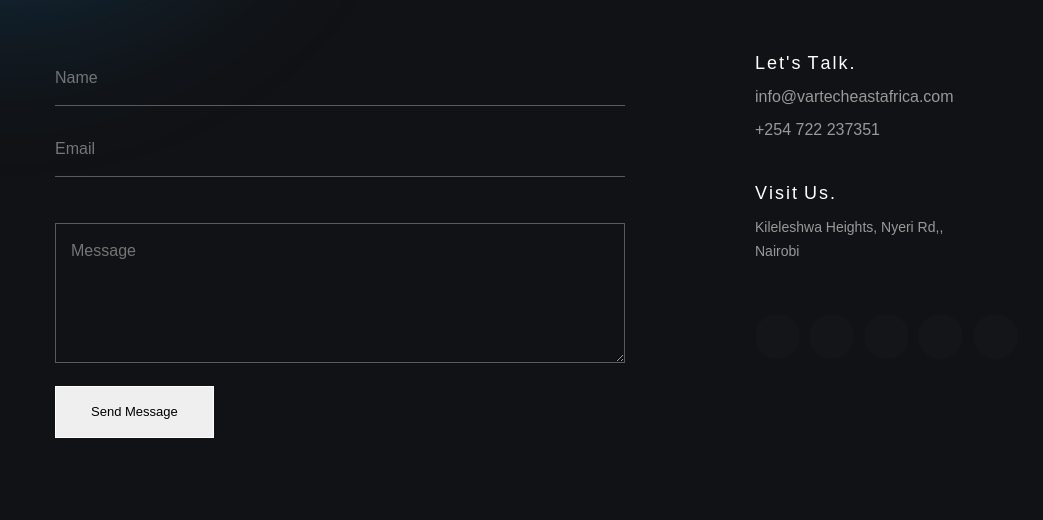
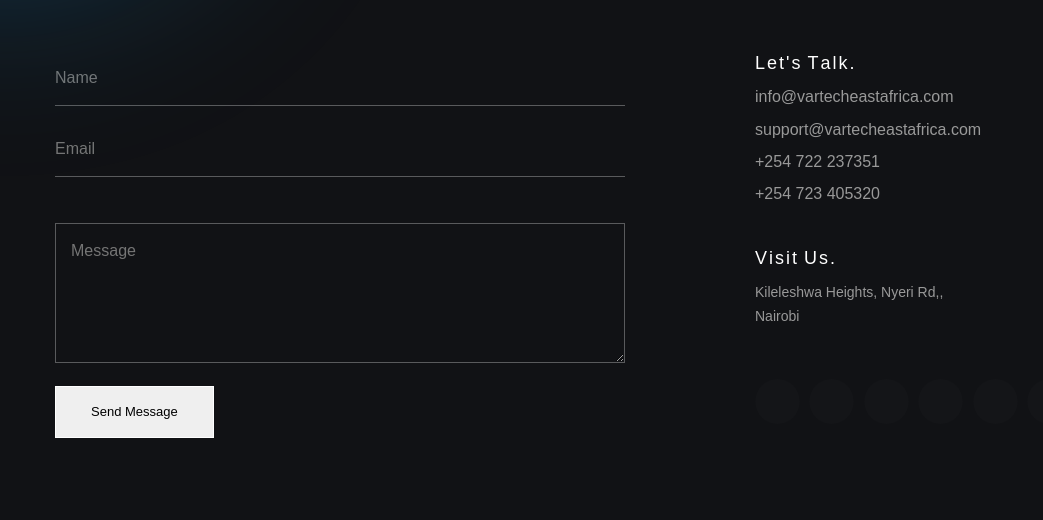
Before and after one commit to AlbertWebs/Vartech, a Laravel app: page /contact-us in a window 1280 px wide; the page is wider, and only the part inside the window is pictured. Shown: the part 761-1281 px from the top of that part, without its empty margins (0-1043 px from the left). Run offline with Laravel 8, Linux system fonts and the light colour scheme; data that the repository does not hold is empty; some web fonts are replaced.

Commit message:
Update Contacts

```diff
--- a/resources/views/front/contact.blade.php
+++ b/resources/views/front/contact.blade.php
@@ -75,7 +75,9 @@
                         </h3>
                         <div class="item mb-40">
                             <h5><a href="#0">info@vartecheastafrica.com</a></h5>
+                            <h5><a href="#0">support@vartecheastafrica.com</a></h5>
                             <h5>+254 722 237351</h5>
+                            <h5>+254 723 405320</h5>
                         </div>
                         <h3 class="wow" data-splitting>Visit Us.
                         </h3>
@@ -90,6 +92,8 @@
                             <a href="https://www.instagram.com/vartecheastafrica/"><i class="fab fa-instagram"></i></a>
                             <a href="https://www.linkedin.com/in/vartech-east-africa-11674b1ab/"><i class="fab fa-linkedin"></i></a>
                             <a href="https://pin.it/7xD8Y7q"><i class="fab fa-pinterest-p"></i></a>
+                            <a href="https://www.youtube.com/channel/UCtljXMbOqZ2ew8RuZnoCoHw"><i class="fab fa-youtube"></i></a>
+
                             {{-- <a href="#0" class="icon">
                                 <i class="fab fa-facebook-f"></i>
                             </a>
--- a/resources/views/front/footer.blade.php
+++ b/resources/views/front/footer.blade.php
@@ -19,12 +19,14 @@
                             <div class="cont">
                                 <h6>Email Us</h6>
                                 <p>info@vartecheastafrica.com</p>
+                                <p>support@vartecheastafrica.com</p>
                             </div>
                         </li>
                         <li>
                             <span class="icon pe-7s-call"></span>
                             <div class="cont">
                                 <h6>Call Us</h6>
+                                <p>+254 723 405320</p>
                                 <p>+254 722 237351</p>
                             </div>
                         </li>
@@ -72,6 +74,7 @@
                         <a href="https://www.instagram.com/vartecheastafrica/"><i class="fab fa-instagram"></i></a>
                         <a href="https://www.linkedin.com/in/vartech-east-africa-11674b1ab/"><i class="fab fa-linkedin"></i></a>
                         <a href="https://pin.it/7xD8Y7q"><i class="fab fa-pinterest-p"></i></a>
+                        <a href="https://www.youtube.com/channel/UCtljXMbOqZ2ew8RuZnoCoHw"><i class="fab fa-youtube"></i></a>
                     </div>
                     <div class="copy-right">
                         <p>© Copyrights {{date('Y')}},  <a href="#0">Vartech East Africa Limited</a>. All Rights Reserved</p>
```
